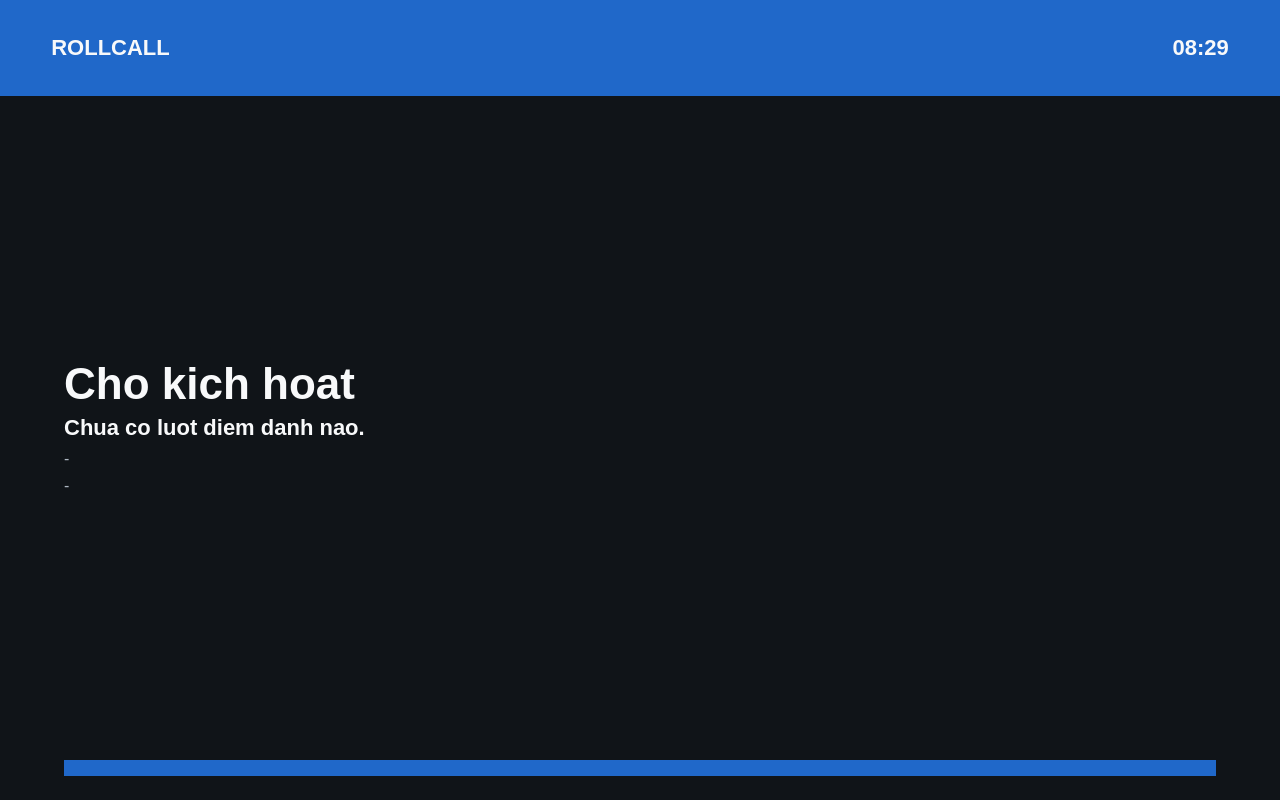
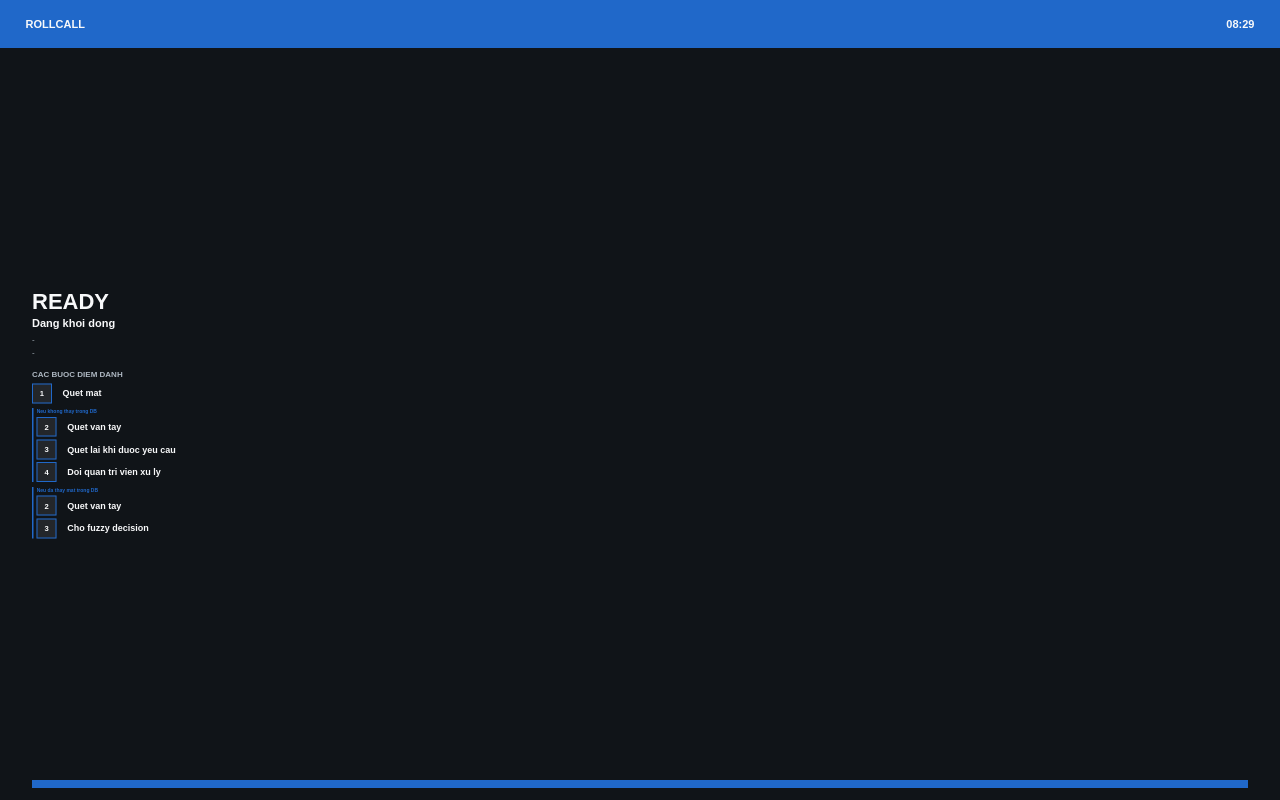
Before and after one commit to Haeako/raspi_rollcall, a Flask app: page /status-screen in a window 1280 px wide. Run offline with Flask 3, Linux system fonts and the light colour scheme; data that the repository does not hold is empty.

Commit message:
new file:   docker_compose/Dockerfile.backend 	modified:   docker_compose/docker-compose.yml 	modified:   server.py 	new file:   templates/idle_screen.html 	modified:   templates/index.html 	modified:   templates/status_screen.html

```diff
--- a/server.py
+++ b/server.py
@@ -348,6 +348,11 @@ def status_screen():
     return render_template("status_screen.html")
 
 
+@app.route("/idle-screen")
+def idle_screen():
+    return render_template("idle_screen.html")
+
+
 @app.route("/api/stats")
 def attendance_stats():
     return jsonify(get_attendance_stats())
--- a/templates/index.html
+++ b/templates/index.html
@@ -186,7 +186,7 @@
         <div class="card mb-4">
             <div class="card-header bg-white text-warning border-bottom shadow-sm py-3 d-flex justify-content-between align-items-center">
                 <span><i class="fa-solid fa-user-clock me-2"></i>Khuôn Mặt Cần Duyệt</span>
-                <span class="badge bg-warning text-dark">{{ pending_faces|length }} dang cho</span>
+                <span class="badge bg-warning text-dark">{{ pending_faces|length }} Đang chờ</span>
             </div>
             <div class="card-body">
                 {% if pending_faces %}
--- a/templates/status_screen.html
+++ b/templates/status_screen.html
@@ -10,6 +10,7 @@
             --bg: #101418;
             --fg: #f8f9fa;
             --muted: #aeb8c2;
+            --panel-scale: 0.5;
         }
         * {
             box-sizing: border-box;
@@ -25,10 +26,12 @@
             cursor: none;
         }
         .screen {
-            width: 100vw;
-            height: 100vh;
+            width: calc(100vw / var(--panel-scale));
+            height: calc(100vh / var(--panel-scale));
             display: flex;
             flex-direction: column;
+            transform: scale(var(--panel-scale));
+            transform-origin: top left;
         }
         .bar {
             min-height: 12vh;
@@ -65,6 +68,51 @@
             font-size: clamp(10px, 3.4vw, 16px);
             line-height: 1.2;
         }
+        .steps {
+            margin-top: 2vh;
+            display: grid;
+            gap: 1.2vh;
+            color: var(--fg);
+        }
+        .flow-title {
+            color: var(--muted);
+            font-size: clamp(10px, 2.4vw, 16px);
+            line-height: 1.2;
+            font-weight: 800;
+            text-transform: uppercase;
+        }
+        .step {
+            display: grid;
+            grid-template-columns: 2.6em 1fr;
+            align-items: center;
+            gap: 0.8em;
+            font-size: clamp(10px, 2.8vw, 18px);
+            line-height: 1.25;
+            font-weight: 700;
+        }
+        .step-number {
+            width: 2.6em;
+            height: 2.6em;
+            border: 2px solid var(--accent);
+            display: flex;
+            align-items: center;
+            justify-content: center;
+            font-size: 0.85em;
+            color: var(--fg);
+            background: rgba(255, 255, 255, 0.08);
+        }
+        .branch {
+            display: grid;
+            gap: 0.7vh;
+            padding-left: 0.5vw;
+            border-left: 3px solid var(--accent);
+        }
+        .branch-label {
+            color: var(--accent);
+            font-size: clamp(6px, 1.8vw, 10px);
+            line-height: 1.2;
+            font-weight: 800;
+        }
         .footer {
             height: 2vh;
             margin: 0 5vw 3vh;
@@ -83,6 +131,39 @@
             <div id="message" class="message">Dang khoi dong</div>
             <div id="name" class="meta">-</div>
             <div id="note" class="meta">-</div>
+            <section class="steps" aria-label="Rollcall steps">
+                <div class="flow-title">Cac buoc diem danh</div>
+                <div class="step">
+                    <span class="step-number">1</span>
+                    <span>Quet mat</span>
+                </div>
+                <div class="branch">
+                    <div class="branch-label">Neu khong thay trong DB</div>
+                    <div class="step">
+                        <span class="step-number">2</span>
+                        <span>Quet van tay</span>
+                    </div>
+                    <div class="step">
+                        <span class="step-number">3</span>
+                        <span>Quet lai khi duoc yeu cau</span>
+                    </div>
+                    <div class="step">
+                        <span class="step-number">4</span>
+                        <span>Doi quan tri vien xu ly</span>
+                    </div>
+                </div>
+                <div class="branch">
+                    <div class="branch-label">Neu da thay mat trong DB</div>
+                    <div class="step">
+                        <span class="step-number">2</span>
+                        <span>Quet van tay</span>
+                    </div>
+                    <div class="step">
+                        <span class="step-number">3</span>
+                        <span>Cho fuzzy decision</span>
+                    </div>
+                </div>
+            </section>
         </main>
         <div class="footer"></div>
     </div>
@@ -107,17 +188,53 @@
                 String(now.getMinutes()).padStart(2, '0');
         }
 
+        let latestShownId = null;
+        let idleTimer = null;
+        let showingIdle = true;
+
+        function displayIdle() {
+            showingIdle = true;
+            setAccent(colors.idle);
+            document.getElementById('status').textContent = 'READY';
+        }
+
+        function displayResult(data) {
+            showingIdle = false;
+            setAccent(colors[data.state] || colors.idle);
+            document.getElementById('status').textContent = data.status_label || data.label || 'READY';
+            document.getElementById('message').textContent = data.message || '-';
+            document.getElementById('name').textContent = data.name || '-';
+            document.getElementById('note').textContent = data.note || data.time || '-';
+        }
+
+        function scheduleIdle() {
+            if (idleTimer) {
+                clearTimeout(idleTimer);
+            }
+            idleTimer = setTimeout(displayIdle, 3000);
+        }
+
         async function refreshStatus() {
             try {
                 const response = await fetch('/api/status', {cache: 'no-store'});
                 if (!response.ok) throw new Error('status failed');
                 const data = await response.json();
-                setAccent(colors[data.state] || colors.idle);
-                document.getElementById('status').textContent = data.status_label || data.label || 'READY';
-                document.getElementById('message').textContent = data.message || '-';
-                document.getElementById('name').textContent = data.name || '-';
-                document.getElementById('note').textContent = data.note || data.time || '-';
+                if (!data.latest_id) {
+                    if (showingIdle) return;
+                    displayIdle();
+                    return;
+                }
+
+                if (data.latest_id !== latestShownId) {
+                    latestShownId = data.latest_id;
+                    displayResult(data);
+                    scheduleIdle();
+                }
             } catch (error) {
+                if (idleTimer) {
+                    clearTimeout(idleTimer);
+                }
+                showingIdle = false;
                 setAccent(colors.error);
                 document.getElementById('status').textContent = 'LOI';
                 document.getElementById('message').textContent = 'Mat ket noi server';
@@ -127,6 +244,7 @@
         }
 
         updateClock();
+        displayIdle();
         refreshStatus();
         setInterval(updateClock, 1000);
         setInterval(refreshStatus, 1500);
```
Also changed, not shown: docker_compose/docker-compose.yml (+14 -2 lines), templates/idle_screen.html (added, +102 -0 lines), 1 other file.
